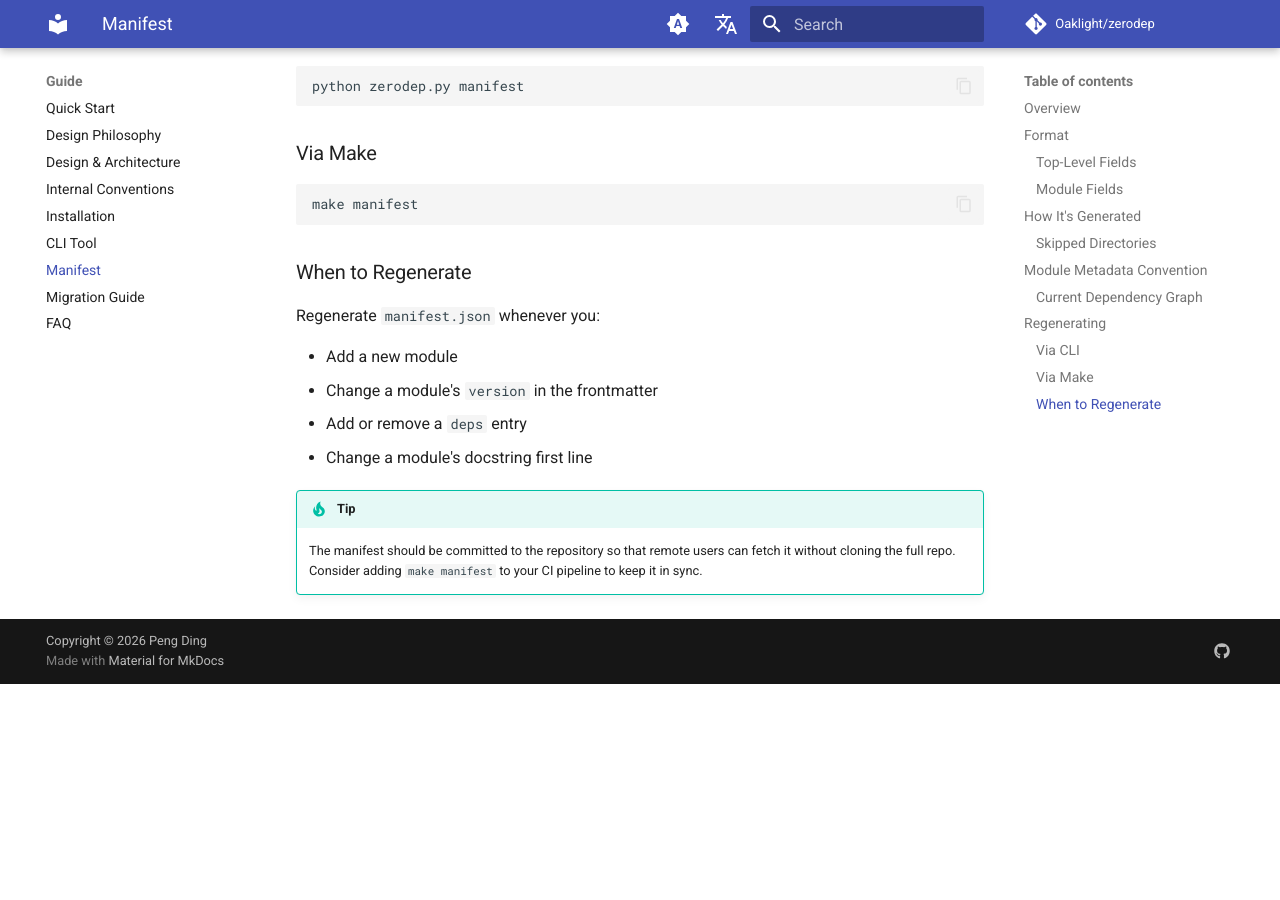
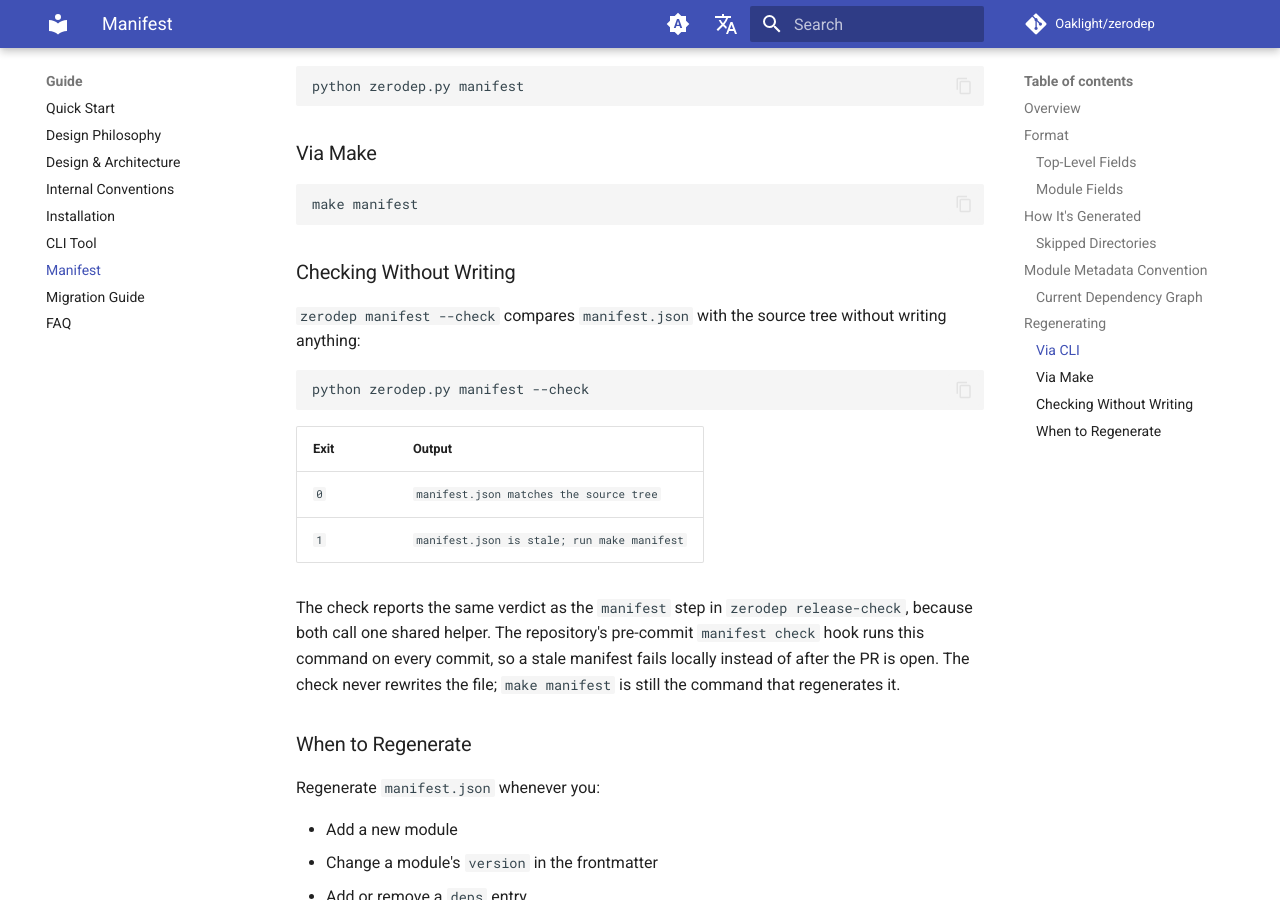
Before and after one commit to Oaklight/zerodep, an MkDocs documentation site: the page built from docs/guide/manifest.md, in a window 1280 px wide and 900 px high, scrolled down 4183 px. Built offline with MkDocs 1.6.1 and Material for MkDocs 9.7.7, drawn with Linux system fonts in a browser that asks for light colours; comment, search, counter and statistics services are not loaded; before the commit the page ends 4867 px from its top, so only the background shows below that.

Commit message:
docs(guide): document manifest --check and the pre-commit hook (#298)

````diff
--- a/docs/guide/manifest.md
+++ b/docs/guide/manifest.md
@@ -139,6 +139,26 @@ python zerodep.py manifest
 make manifest
 ```
 
+### Checking Without Writing
+
+`zerodep manifest --check` compares `manifest.json` with the source tree
+without writing anything:
+
+```bash
+python zerodep.py manifest --check
+```
+
+| Exit | Output |
+|------|--------|
+| `0` | `manifest.json matches the source tree` |
+| `1` | `manifest.json is stale; run make manifest` |
+
+The check reports the same verdict as the `manifest` step in
+`zerodep release-check`, because both call one shared helper. The repository's
+pre-commit `manifest check` hook runs this command on every commit, so a stale
+manifest fails locally instead of after the PR is open. The check never
+rewrites the file; `make manifest` is still the command that regenerates it.
+
 ### When to Regenerate
 
 Regenerate `manifest.json` whenever you:
````
Also changed, not shown: docs/changelog.md (+4 -0 lines), docs/guide/cli.md (+11 -0 lines).
